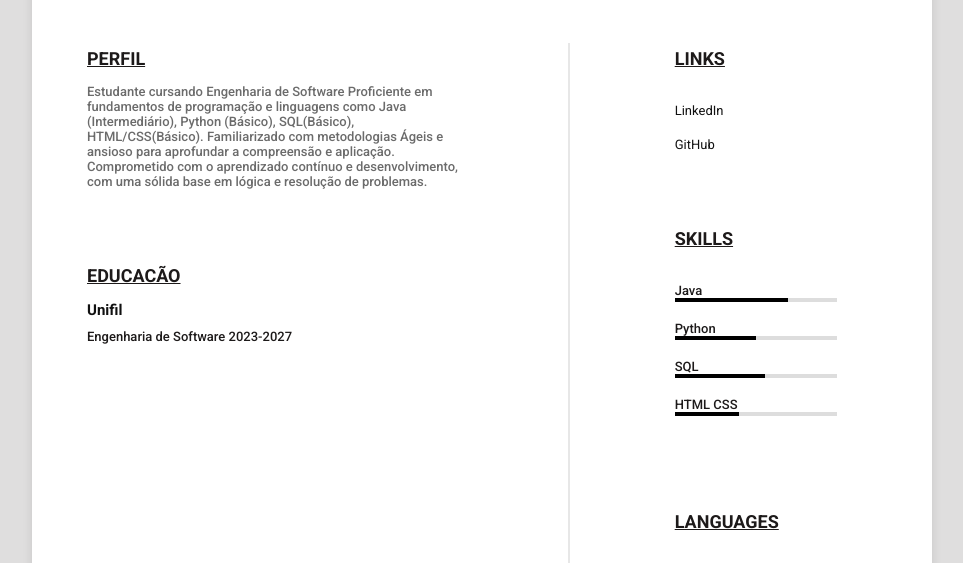
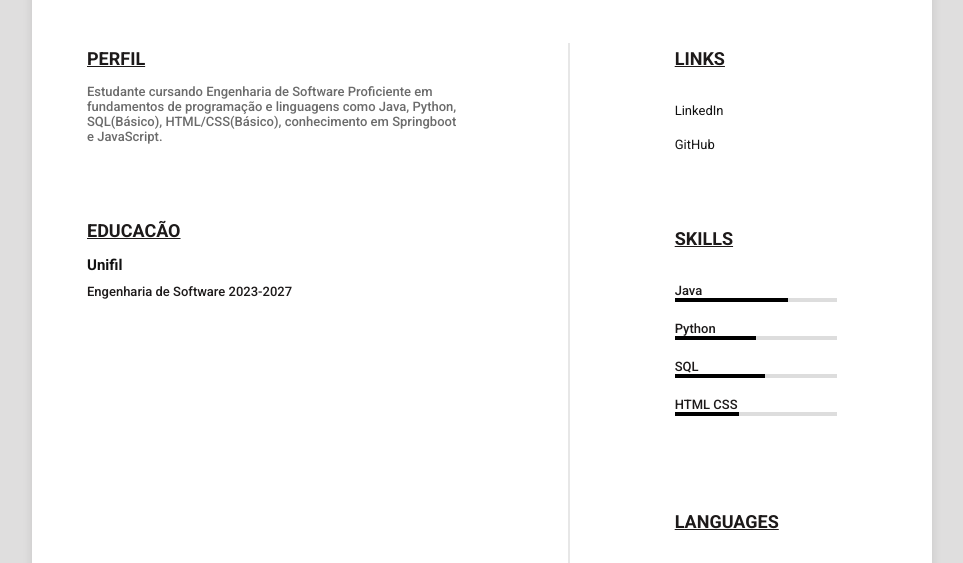
Before and after one commit to NickBerbert/NickBerbert, a plain HTML site: page index.html in a window 1280 px wide. Shown: the part 237-800 px from the top of the page, without its empty margins (158-1121 px from the left). Drawn offline with Linux system fonts and the light colour scheme; a web font is replaced by a local one.

Commit message:
Atualizar o index.html

```diff
--- a/index.html
+++ b/index.html
@@ -35,11 +35,8 @@
         <div class="container">
             <div class="left-panel">
                 <h1>PERFIL</h1>
-                <h4>Estudante cursando Engenharia de Software
-                Proficiente em fundamentos de programação e linguagens como Java (Intermediário), Python (Básico), SQL(Básico), HTML/CSS(Básico).
-                Familiarizado com metodologias Ágeis e ansioso para aprofundar a compreensão e aplicação.
-                Comprometido com o aprendizado contínuo e desenvolvimento, com uma sólida base em lógica e resolução de problemas.
-
+                          <h4>Estudante cursando Engenharia de Software
+                Proficiente em fundamentos de programação e linguagens como Java, Python, SQL(Básico), HTML/CSS(Básico), conhecimento em Springboot e JavaScript.
                 </h4>
                 <BR><BR></BR></BR>
                 <h1>EDUCACÃO</h1>
```
